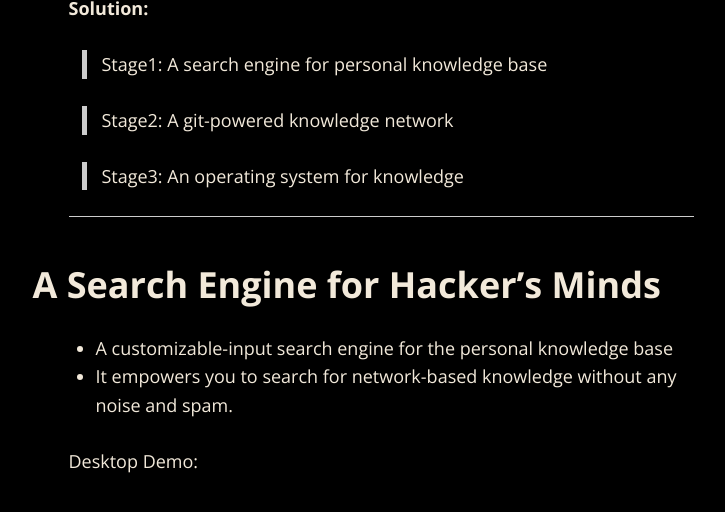
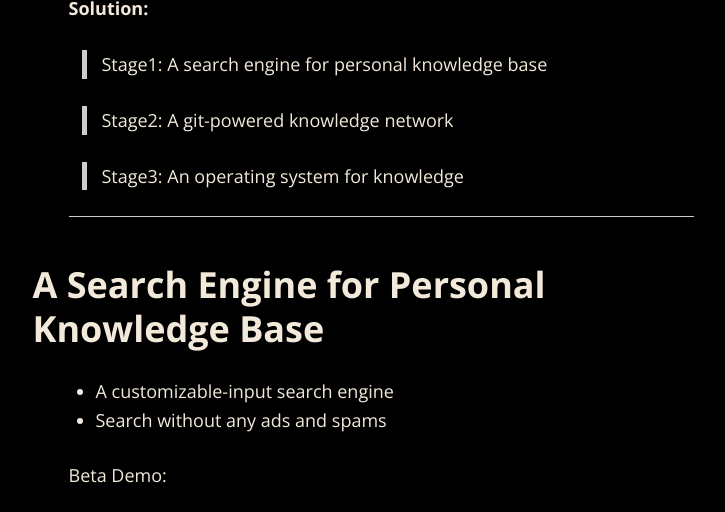
Before and after one commit to tarsmachine/tarsmachine.github.io, a Jekyll site: the page built from index.md, in a window 1280 px wide and 1400 px high, scrolled down 689 px. Shown: the top 512 px of the window, without its empty margins (259-984 px from the left). Built offline with Jekyll 4.4.1, drawn with Linux system fonts in a browser that asks for light colours; nearby versions of some CDN libraries; some of the changed text lies outside the part shown; grey boxes are pictures that could not be loaded.

Commit message:
Update Lines

```diff
--- a/index.md
+++ b/index.md
@@ -23,13 +23,13 @@ layout: default
 
 ---
 
-### A Search Engine for Hacker's Minds
+### A Search Engine for Personal Knowledge Base
 
-- A customizable-input search engine for the personal knowledge base
-- It empowers you to search for network-based knowledge without any noise and spam.
+- A customizable-input search engine
+- Search without any ads and spams
 
 
-Desktop Demo:
+Beta Demo:
 
 
 <img src="images/search.gif" alt="sample image" width="600" height="350">
@@ -41,17 +41,12 @@ Desktop Demo:
 
 ### A Git-powered Knowledge Network
 
-I believe:
+- TARS is a medium which encourages the users to think, make, or act, beyond mindlessly consuming knowledge
 
-1. The key to have an engaging knowledge medium is the interaction with a knowledge system that provides value, so more people will contribute the input and output.
-
-2. TARS is a medium which encourages the users to think, make, or act, beyond mindlessly consuming knowledge.
-
-Therefore, the core interaction on TARS is to iterate knowledge branching with other hackers:
+- The core interaction on TARS is to iterate knowledge branching with other hackers:
 
 <img src="images/folgezettel.png" alt="sample image">
 
-- Join a mission
 - Clone a knowledge branch
 - Edit (Annotate, comment...) on it then **Push** it back to the network
 - The branch owner / other users can choose to **Pull** the update to their branch
```
Also changed, not shown: other parts of index.md (+1 -1 lines).
